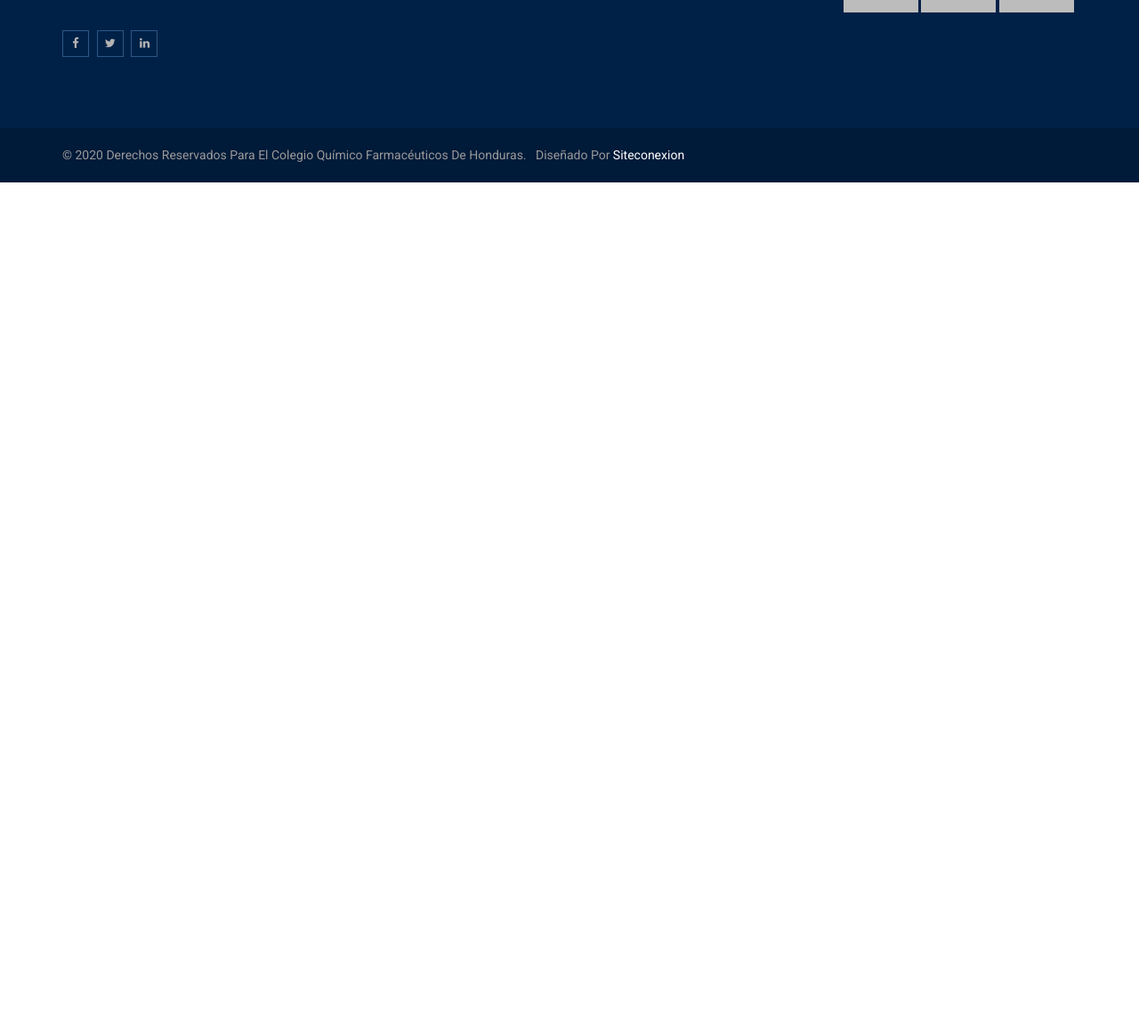
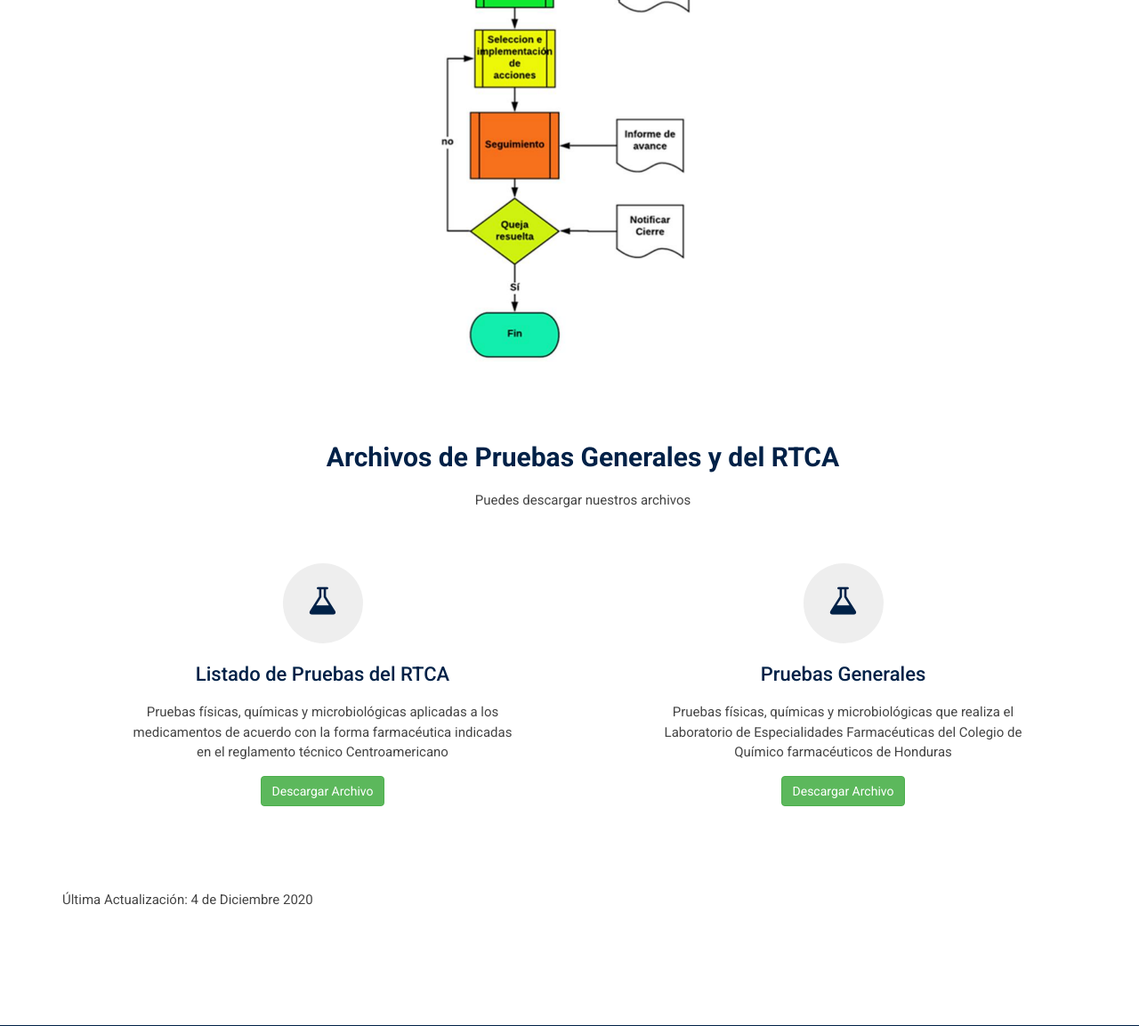
Before and after one commit to toros20/colegioquimico, a PHP site: page /laboratorio.php in a window 1280 px wide. Shown: the part 4303-5456 px from the top of the page at 89% size. Before the commit the page ends 4508 px from the top, so only its background shows below. Run offline with PHP 8.4, Linux system fonts and the light colour scheme.

Commit message:
actualizaciones diciembre

```diff
--- a/laboratorio.php
+++ b/laboratorio.php
@@ -132,6 +132,48 @@
                     <div align="center">
                         <img class="img-responsive" src="img/organigrama_labo.jpg" alt="organigrama del laboratorio quimico del colegio de quimico y farmaceuticos de honduras">
                     </div>
+                    <p></p>
+                    <h2> Flujograma de Gestión de Quejas</h2>
+                    <p> </p>
+                    <div align="center">
+                        <img  class="img-responsive" style="width:350px" src="img/flujograma_colegio_quimico.png" alt="FLujograma de la gestión de Quejas">
+                    </div>
+
+                       <!-- About 2 Area Start Here -->
+    <div class="about2-area">
+             <div class="container">
+                <h2 class="about-title">Archivos de Pruebas Generales y del RTCA</h2>
+                <p class="about-sub-title">Puedes descargar nuestros archivos</p>
+            </div>
+            <div class="container">
+                <div class="row">
+                    <div class="col-lg-6 col-md-6 col-sm-6 col-xs-12 wow fadeIn" data-wow-duration="2s" data-wow-delay=".1s">
+                        <div class="service-box2">
+                            <div class="service-box-icon">
+                                <a href="laboratorio.php"><i class="fa fa-flask" aria-hidden="true"></i></a>
+                            </div>
+                            <h3><a href="laboratorio.php">Listado de Pruebas del RTCA</a></h3>
+                            <p>Pruebas físicas, químicas y microbiológicas aplicadas a los medicamentos de acuerdo con la forma farmacéutica indicadas en el reglamento técnico Centroamericano</p>
+                            <a style="margin-top:15px" target="_blank" class="btn btn-success" href="pdf/LISTADO_PRUEBAS _DEL_RTCA.pdf"> Descargar Archivo  </a>
+                        </div>
+                    </div>
+                    <div class="col-lg-6 col-md-6 col-sm-6 col-xs-12 wow fadeIn" data-wow-duration="2s" data-wow-delay=".4s">
+                        <div class="service-box2">
+                            <div class="service-box-icon">
+                                <a href="instalaciones.php"><i class="fa fa-flask" aria-hidden="true"></i></a>
+                            </div>
+                            <h3><a href="instalaciones.php">Pruebas Generales</a></h3>
+                            <p>Pruebas físicas, químicas y microbiológicas que realiza el Laboratorio de Especialidades Farmacéuticas del Colegio de Químico farmacéuticos de Honduras</p>
+                            <a style="margin-top:15px" target="_blank" class="btn btn-success" href="pdf/PRUEBAS_GENERALES_LEF-CQFH.pdf"> Descargar Archivo  </a>
+                        </div>
+                    </div>
+
+                </div>
+            </div>
+    </div>
+    <!-- About 2 Area End Here -->
+
+                    <p>Última Actualización: 4 de Diciembre 2020</p>
                      </div>
                 </div>
             </div>
--- a/menu.php
+++ b/menu.php
@@ -54,7 +54,7 @@
                                         <li><a href="inspectoria.php">Inspectoria</a></li>
                                         <li><a>Publicaciones</a>
                                             <ul>
-                                                <li><a href="noticias.php">Noticias</a></li>
+                                                <li><a href="licitaciones.php">Licitaciones</a></li>
                                                 <li><a href="publicaciones.php">Leyes e Informes</a></li>
                                             </ul>
                                         </li>
@@ -100,7 +100,7 @@
                                         <li><a href="inspectoria.php">Inspectoria</a></li>
                                         <li><a>Publicaciones</a>
                                             <ul>
-                                                <li><a href="noticias.php">Noticias</a></li>
+                                                <li><a href="licitaciones.php">Licitaciones</a></li>
                                                 <li><a href="publicaciones.php">Leyes e Informes</a></li>
                                             </ul>
                                         </li>
--- a/publicaciones.php
+++ b/publicaciones.php
@@ -32,8 +32,8 @@
                 <div class="price-table-box1">
                     <span>Informes</span>
                     <div class="price-table-service">
-                        <a href=""> <p>Informe periodo 2011-2012</p></a>
-                        <a href=""> <p>Informe periodo 2012-2013</p></a>
+                        <a href="pdf/INFORME DE ACTIVIDADES 2011-2012.pdf"> <p>Informe periodo 2011-2012</p></a>
+                        <a href="pdf/INFORME DE ACTIVIDADES 2012-2013.pdf"> <p>Informe periodo 2012-2013</p></a>
                         <a href="pdf/INFORME DE ACTIVIDADES 2013-2014.pdf"> <p>Informe periodo 2013-2014</p></a>
                         <a href="pdf/INFORME DE ACTIVIDADES 2014-2015.pdf"> <p>Informe periodo 2014-2015</p></a>
                         <a href="pdf/INFORME DE ACTIVIDADES 2015-2016.pdf"> <p>Informe periodo 2015-2016</p></a>
```
Also changed, not shown: licitaciones.php (added, +86 -0 lines), img/flujograma_colegio_quimico.png (added), 8 other files.
